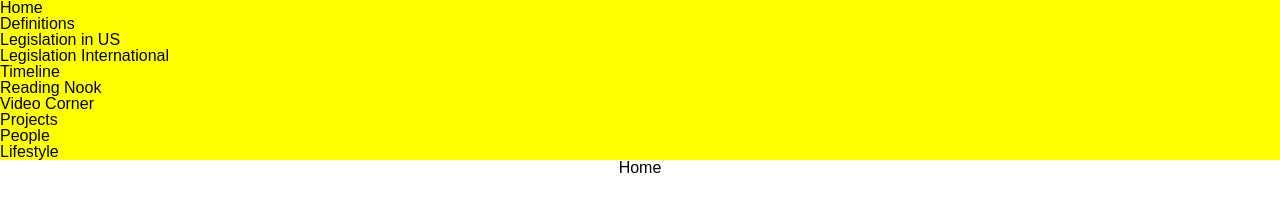
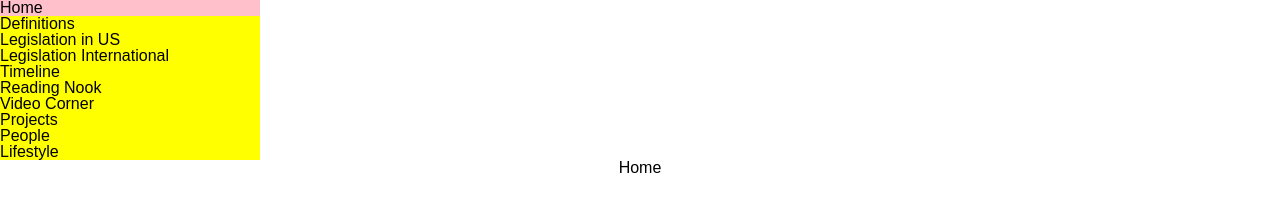
Before and after one commit to lindaicing/EnvironmentalResources, a plain HTML site: page index.html in a window 1280 px wide. Both pictures are taken after a click on the item "Home". Drawn offline with nearby package versions, Linux system fonts and the light colour scheme.

Commit message:
Added nav clicking

```diff
--- a/stylescripts/script.js
+++ b/stylescripts/script.js
@@ -14,13 +14,19 @@ $(document).ready(function(){
     }
 
     $("#home").addClass("show");
+    $("#nav_home").addClass("current");
 
     $(".navlinks").click(function(){
-        $(".navlinks").removeClass("show"); //Hides all link highlights
-        for(i=0; i<pageID.length; i++) { $(".pages").removeClass("show"); } //Hides all pages
+        $(".navlinks").removeClass("current"); //Hides all link highlights
+        for(i=0; i<pageID.length; i++) {
+            $(".pages").removeClass("show");
+        } //Hides all pages
         let locNavID = $(this).attr('id');
         let focusID = navLinks.indexOf(locNavID); //reverse-search nav link index, lowkey jank
         let focusPage = "#" + pageID[focusID];
         $(focusPage).addClass("show");
+        $(this).addClass("current");
     });
+
+    function darkmode(){}; // In Progress
 })
--- a/stylescripts/style-nav.css
+++ b/stylescripts/style-nav.css
@@ -1,6 +1,9 @@
 #navlinkslist {
     display: flex;
     flex-direction: column;
+    width: 100%;
+    max-width: 260px;
+    /* height: 100vh; */
 }
 
 .navlinks {
```
Also changed, not shown: 1 other file.
